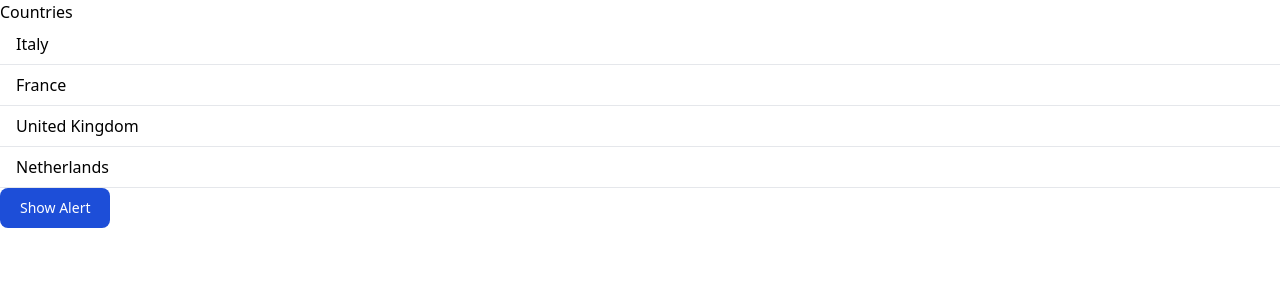
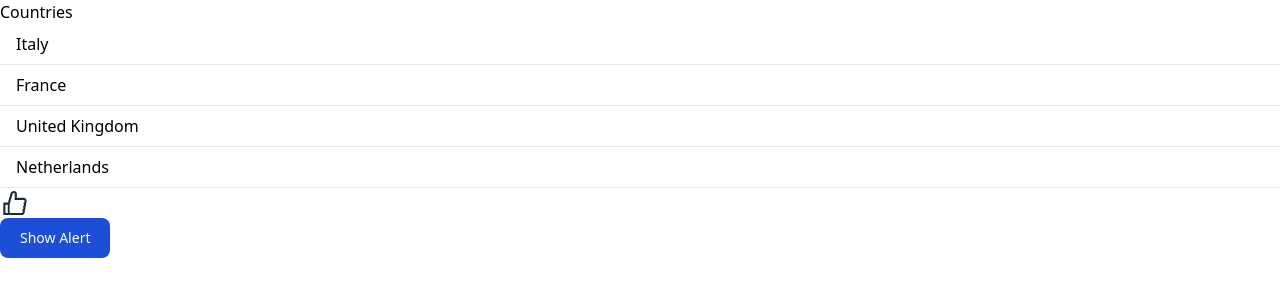
Before and after one commit to 199ocero/mosh-react, a React (Vite) app: page / in a window 1280 px wide. Shown: the top 300 px of the page. Built offline with nearby package versions, Linux system fonts and the light colour scheme.

Commit message:
added like component

```diff
--- a/src/App.tsx
+++ b/src/App.tsx
@@ -1,6 +1,7 @@
 import ListGroup from "./components/ListGroup/ListGroup";
 import { Alert } from "./components/Alert/Alert";
 import { Button } from "./components/Button/Button";
+import { Like } from "./components/Like/Like";
 import { useState } from "react";
 function App() {
   let items = ["Italy", "France", "United Kingdom", "Netherlands"];
@@ -13,9 +14,8 @@ function App() {
   return (
     <>
       <div className="px-5 space-y-5">
-        <div>
-          <ListGroup items={items} heading="Countries" />
-        </div>
+        <ListGroup items={items} heading="Countries" />
+        <Like size={30} likeType="success" />
         <Button buttonType="info" onClick={handleShowAlert}>
           {showAlert ? "Hide Alert" : "Show Alert"}
         </Button>
--- /dev/null
+++ b/src/components/Like/Like.module.css
@@ -0,0 +1,21 @@
+.like {
+    @apply text-gray-800 dark:text-white;
+}
+.likeInfo{
+    @apply text-blue-500 dark:text-blue-400;
+}
+.likeDanger{
+    @apply text-red-500 dark:text-red-400;
+}
+
+.likeSuccess{
+    @apply text-green-500 dark:text-green-400;
+}
+
+.likeWarning{
+    @apply text-yellow-500 dark:text-yellow-400;
+}
+
+.likeDark{
+    @apply text-gray-500 dark:text-gray-400;
+}
--- /dev/null
+++ b/src/components/Like/Like.tsx
@@ -0,0 +1,52 @@
+import { AiOutlineLike, AiFillLike } from "react-icons/ai";
+import styles from "./Like.module.css";
+import { useState } from "react";
+
+interface LikeProps {
+  size: number;
+  likeType?: "info" | "danger" | "success" | "warning" | "dark";
+}
+export const Like = ({ size, likeType = "info" }: LikeProps) => {
+  const [fill, setFill] = useState(false);
+
+  let typeStyle = null;
+  switch (likeType) {
+    case "info":
+      typeStyle = styles.likeInfo;
+      break;
+    case "danger":
+      typeStyle = styles.likeDanger;
+      break;
+    case "success":
+      typeStyle = styles.likeSuccess;
+      break;
+    case "warning":
+      typeStyle = styles.likeWarning;
+      break;
+    default:
+      typeStyle = styles.likeDark;
+      break;
+  }
+
+  const handleIconClick = () => {
+    setFill(!fill); // Toggle the fill state
+  };
+
+  return (
+    <div>
+      {fill ? (
+        <AiFillLike
+          className={typeStyle}
+          size={size}
+          onClick={handleIconClick}
+        />
+      ) : (
+        <AiOutlineLike
+          className={styles.like}
+          size={size}
+          onClick={handleIconClick}
+        />
+      )}
+    </div>
+  );
+};
```
